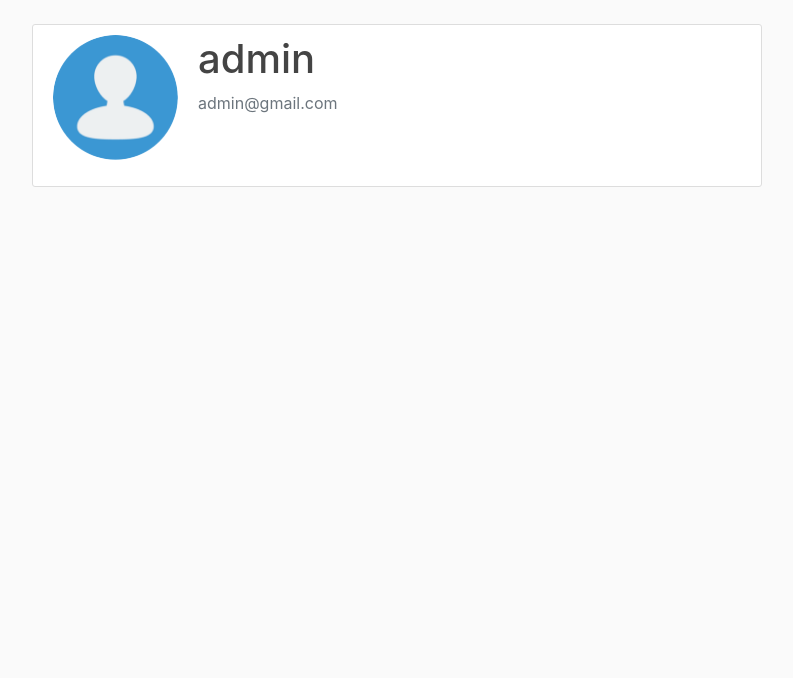
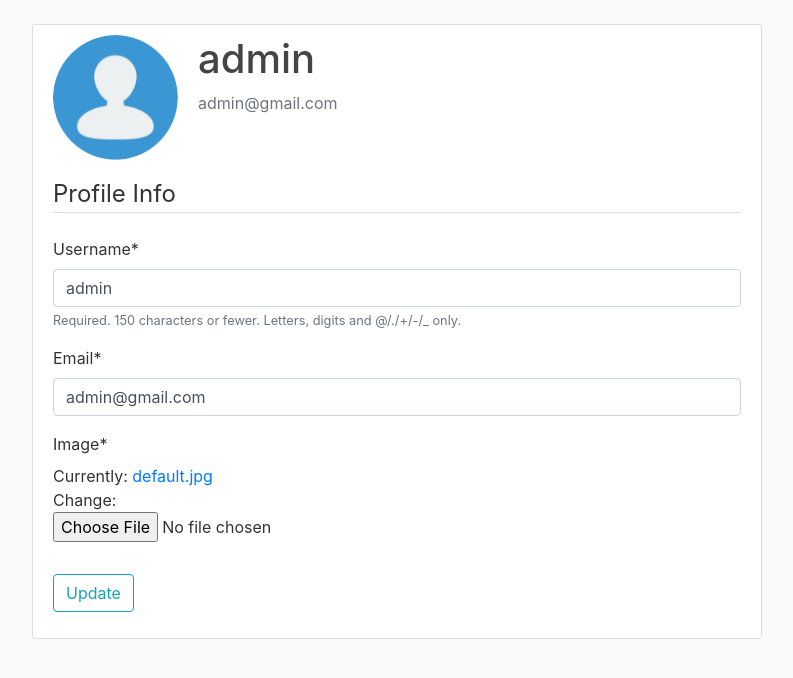
Before and after one commit to rrishabhx/goodwill-barter, a Django app: page /profile/ in a window 1280 px wide. Shown: the part 56-734 px from the top of the page, without its empty margins (53-846 px from the left). Run offline with Django 3.2, Linux system fonts and the light colour scheme; a user stored in the database is signed in; data comes from the database, SQL or seed files in the repository; both versions use the stored data as it was after the commit; some libraries are stand-ins or nearby versions.

Commit message:
Implement profile update functionality

```diff
--- a/users/forms.py
+++ b/users/forms.py
@@ -1,6 +1,7 @@
 from django import forms
 from django.contrib.auth.models import User
 from django.contrib.auth.forms import UserCreationForm
+from .models import Profile
 
 
 class UserRegisterForm(UserCreationForm):
@@ -9,3 +10,17 @@ class UserRegisterForm(UserCreationForm):
     class Meta:
         model = User
         fields = ['username', 'email', 'password1', 'password2']
+
+
+class UserUpdateForm(forms.ModelForm):
+    email = forms.EmailField()
+
+    class Meta:
+        model = User
+        fields = ['username', 'email']
+
+
+class ProfileUpdateForm(forms.ModelForm):
+    class Meta:
+        model = Profile
+        fields = ['image']
--- a/users/models.py
+++ b/users/models.py
@@ -4,6 +4,7 @@ from django.contrib.auth.models import User
 
 class Profile(models.Model):
     user = models.OneToOneField(User, on_delete=models.CASCADE)
+    karma = models.IntegerField(default=0)
     image = models.ImageField(default='default.jpg', upload_to='profile_pics')
 
     def __str__(self):
--- a/users/templates/users/profile.html
+++ b/users/templates/users/profile.html
@@ -9,6 +9,18 @@
                 <p class="text-secondary">{{ user.email }}</p>
             </div>
         </div>
-      <!-- FORM HERE -->
+        <form method="POST" enctype="multipart/form-data">
+            {% csrf_token %}
+            <fieldset class="form-group">
+                <legend class="border-bottom mb-4">
+                    Profile Info
+                </legend>
+                {{ u_form|crispy }}
+                {{ p_form|crispy }}
+            </fieldset>
+            <div class="form-group">
+                <button class="btn btn-outline-info" type="submit">Update</button>
+            </div>
+        </form>
     </div>
 {% endblock content %}
--- a/users/views.py
+++ b/users/views.py
@@ -1,7 +1,7 @@
 from django.shortcuts import render, redirect
 from django.contrib import messages
 from django.contrib.auth.decorators import login_required
-from .forms import UserRegisterForm
+from .forms import UserRegisterForm, UserUpdateForm, ProfileUpdateForm
 
 
 def register(request):
@@ -20,4 +20,23 @@ def register(request):
 
 @login_required
 def profile(request):
-    return render(request, 'users/profile.html')
+    if request.method == 'POST':
+        # instance param will populate the form
+        u_form = UserUpdateForm(request.POST, instance=request.user)
+        p_form = ProfileUpdateForm(request.POST, request.FILES, instance=request.user.profile)
+
+        if u_form.is_valid() and p_form.is_valid():
+            u_form.save()
+            p_form.save()
+
+            messages.success(request, f'Your account has been updated!')
+            return redirect('profile')
+    else:
+        u_form = UserUpdateForm(instance=request.user)
+        p_form = ProfileUpdateForm(instance=request.user.profile)
+
+    context = {
+        'u_form': u_form,
+        'p_form': p_form
+    }
+    return render(request, 'users/profile.html', context)
```
Also changed, not shown: db.sqlite3, media/profile_pics/cropped-1920-1080-424212.gif (added), users/migrations/0002_profile_karma.py (added). Lines whose indentation alone changed are shown as unchanged.
